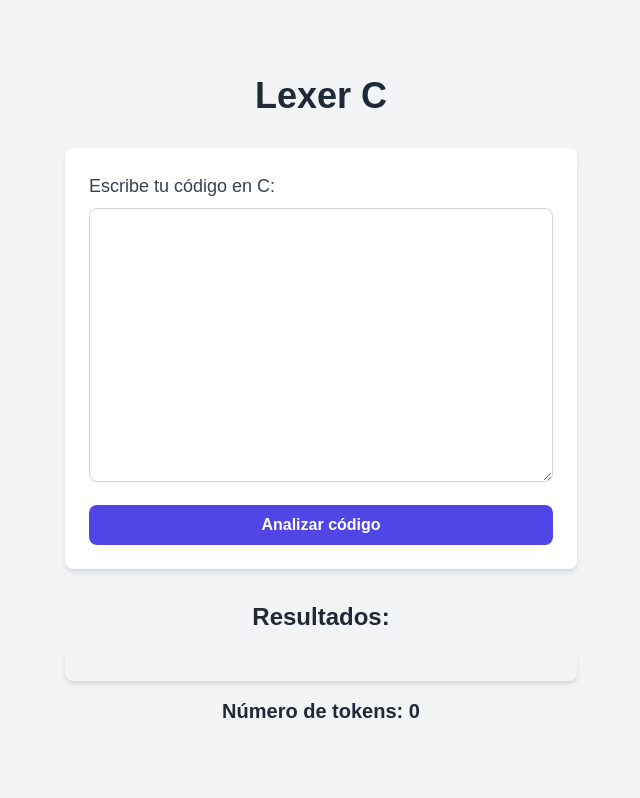
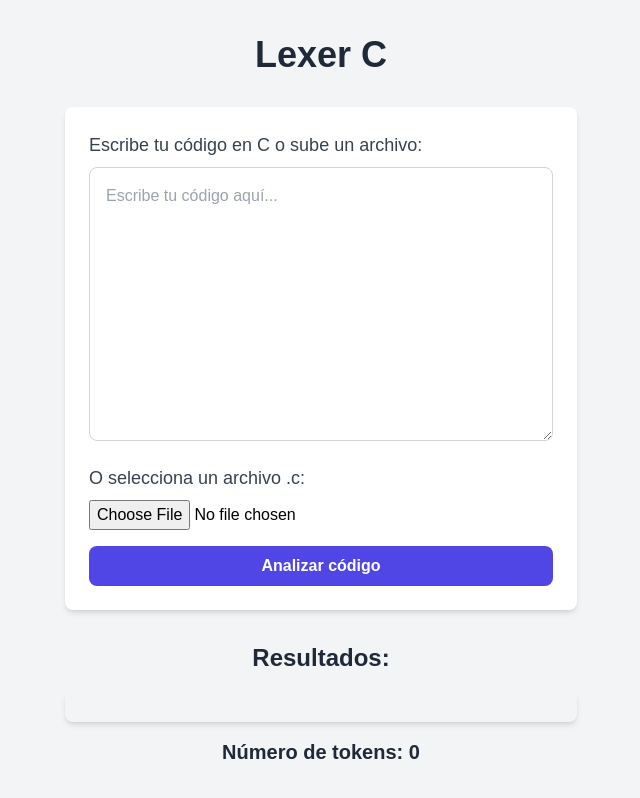
Before and after one commit to Israwss/lexer_front, a Next.js app: page / in a window 1280 px wide. Shown: the whole page, without its empty margins (319-959 px from the left). Built offline with nearby package versions, Linux system fonts and the light colour scheme.

Commit message:
Update page.tsx

```diff
--- a/src/app/page.tsx
+++ b/src/app/page.tsx
@@ -4,19 +4,33 @@ import { useState } from 'react';
 
 export default function Home() {
   const [codigo, setCodigo] = useState('');  // Almacena el código escrito por el usuario
+  const [archivo, setArchivo] = useState(null);  // Almacena el archivo seleccionado por el usuario
   const [resultados, setResultados] = useState('');  // Almacena los resultados del lexer
   const [contador, setContador] = useState(0);  // Almacena el número de tokens contados
+
+  // Función para manejar la selección de archivo
+  const handleFileChange = (e: React.ChangeEvent<HTMLInputElement>) => {
+    const file = e.target.files?.[0];
+    if (file) {
+      const reader = new FileReader();
+      reader.onload = (event) => {
+        const fileContent = event.target?.result as string;
+        setCodigo(fileContent);  // Carga el contenido del archivo al estado 'codigo'
+      };
+      reader.readAsText(file);
+    }
+  };
 
   const handleSubmit = async (e: React.FormEvent<HTMLFormElement>) => {
     e.preventDefault();
 
     // Hacer una solicitud POST a FastAPI con el código C
-    const response = await fetch("https://lexer-back-2.onrender.com/", {
+    const response = await fetch("http://127.0.0.1:8000/analizar", {
       method: "POST",
       headers: {
         "Content-Type": "application/json",
       },
-      body: JSON.stringify({ codigo }),
+      body: JSON.stringify({ codigo }),  // Enviar el contenido del archivo o el textarea
     });
 
     const data = await response.json();
@@ -31,15 +45,32 @@ export default function Home() {
 
       <form onSubmit={handleSubmit} className="w-full max-w-lg bg-white shadow-md rounded-lg p-6">
         <label htmlFor="codigo" className="block text-lg font-medium text-gray-700 mb-2">
-          Escribe tu código en C:
+          Escribe tu código en C o sube un archivo:
         </label>
+
+        {/* Textarea para escribir código manualmente */}
         <textarea
           id="codigo"
           rows={10}
           className="w-full p-4 border border-gray-300 rounded-lg focus:outline-none focus:ring-2 focus:ring-indigo-500 focus:border-transparent text-black"
           value={codigo}
           onChange={(e) => setCodigo(e.target.value)}
+          placeholder="Escribe tu código aquí..."
         ></textarea>
+
+        {/* Input para subir un archivo de código */}
+        <div className="mt-4">
+          <label htmlFor="file-upload" className="block text-lg font-medium text-gray-700">
+            O selecciona un archivo .c:
+          </label>
+          <input
+            id="file-upload"
+            type="file"
+            accept=".c"
+            onChange={handleFileChange}
+            className="mt-2 text-black"
+          />
+        </div>
 
         <button
           type="submit"
```
